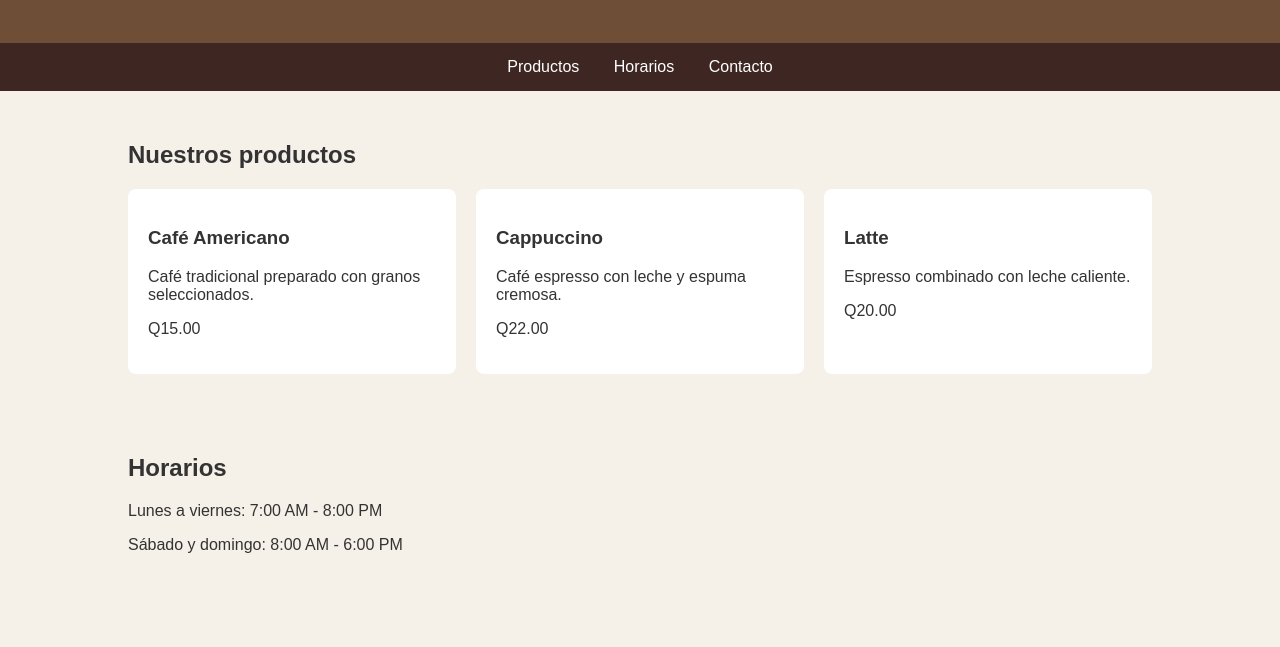
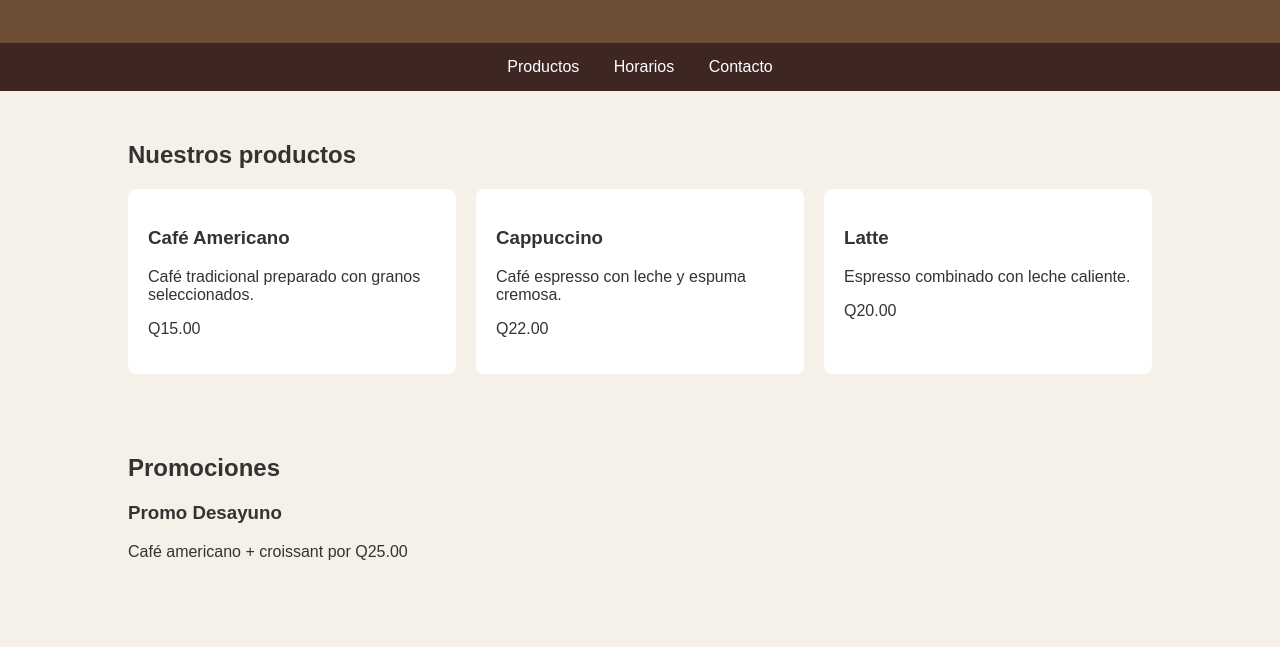
Before and after one commit to icacereso/Cafe-Barista, a plain HTML site: page index.html in a window 1280 px wide. Shown: the part 131-778 px from the top of the page. Drawn offline with Linux system fonts and the light colour scheme.

Commit message:
Agregar sección de promociones

```diff
--- a/index.html
+++ b/index.html
@@ -44,7 +44,14 @@
                 </div>
             </div>
         </section>
+        <section id="promociones">
+            <h2>Promociones</h2>
 
+            <div class="promocion">
+                <h3>Promo Desayuno</h3>
+                <p>Café americano + croissant por Q25.00</p>
+            </div>
+        </section>
         <section id="horarios">
             <h2>Horarios</h2>
             <p>Lunes a viernes: 7:00 AM - 8:00 PM</p>
```
